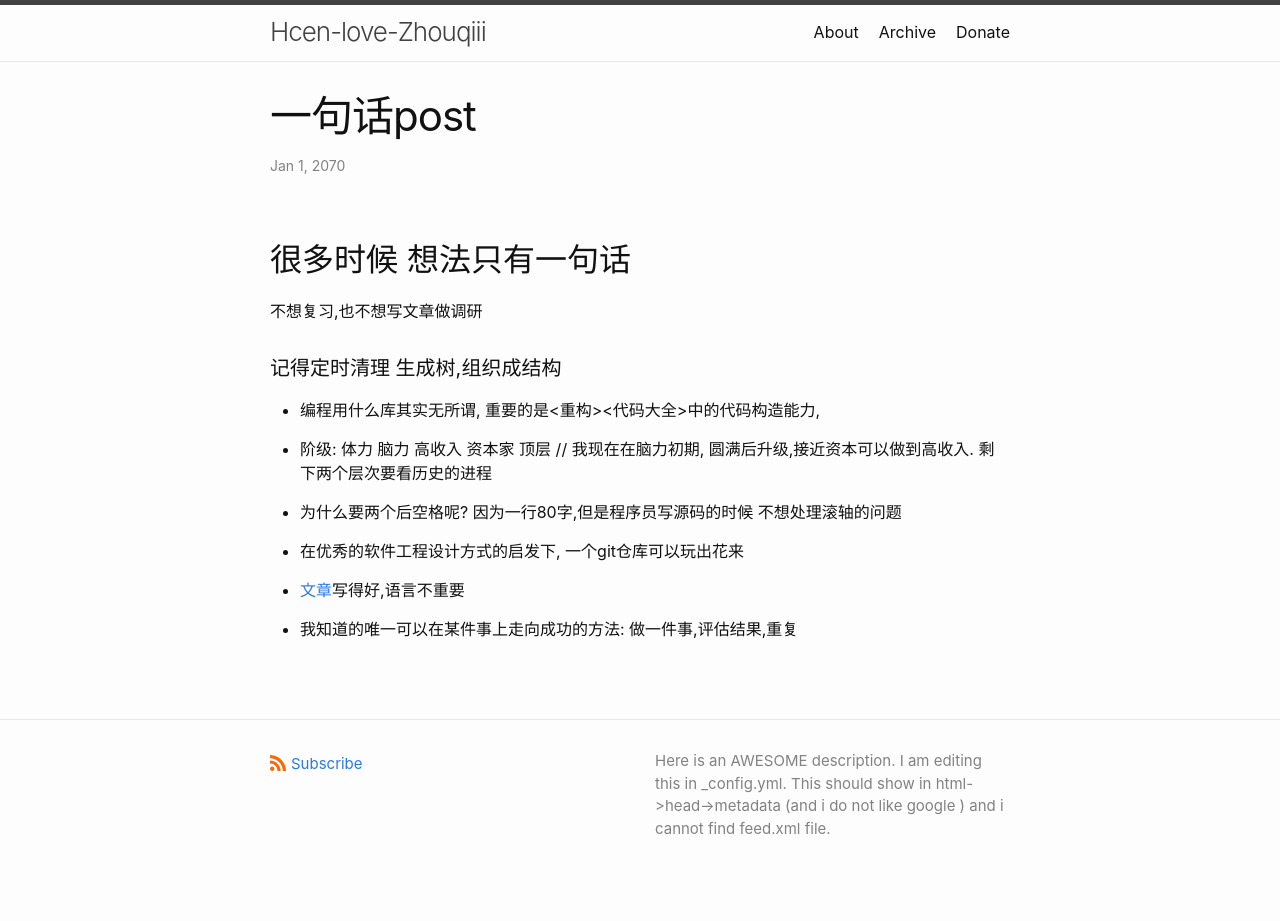
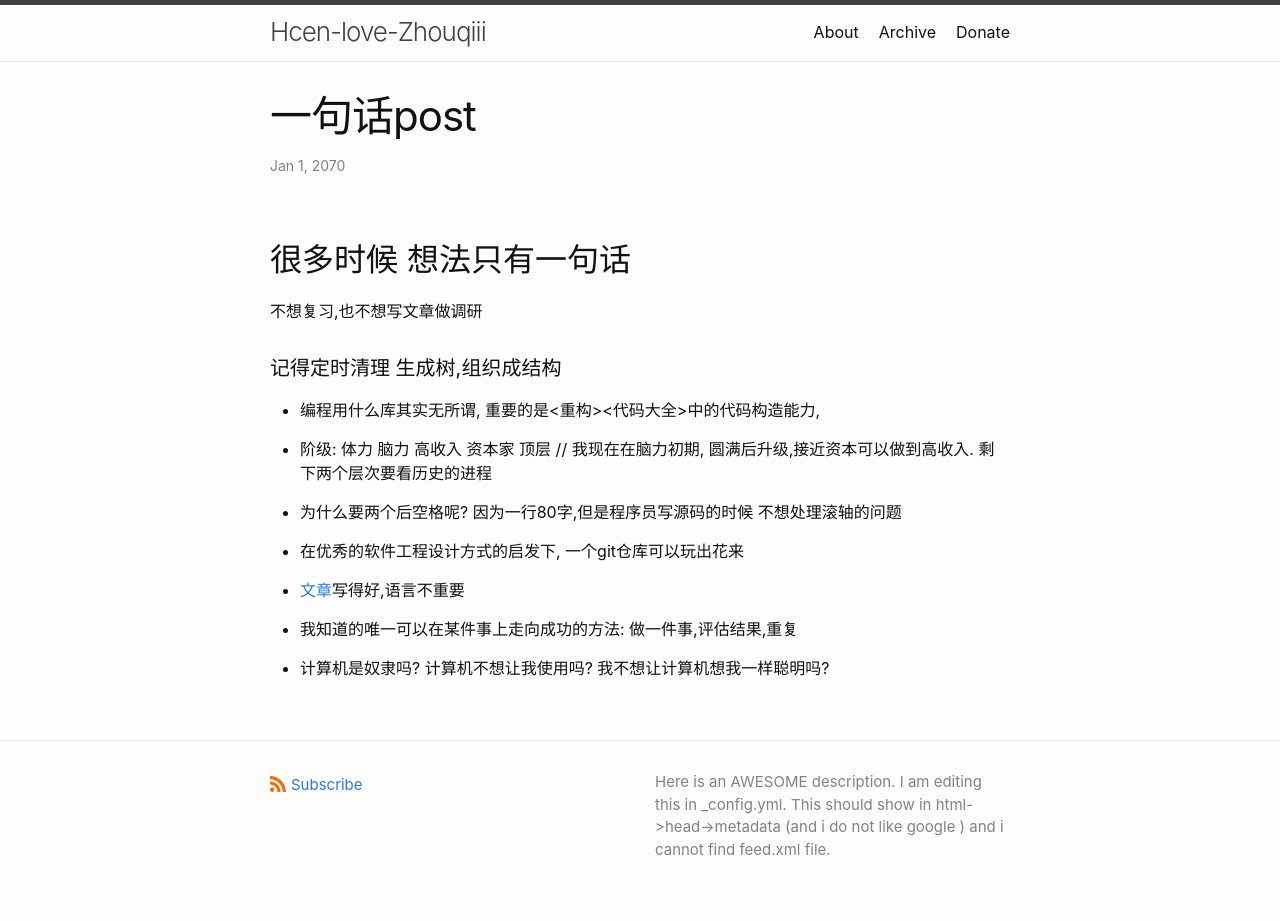
Before and after one commit to hcen1997/hcen1997.github.io, a Jekyll site: the page built from _posts/2070-01-01-一句话post.md, in a window 1280 px wide. Built offline with Jekyll 4.4.1, drawn with Linux system fonts in a browser that asks for light colours; comment, search, counter and statistics services are not loaded; before the commit the page ends 900 px from its top, so only the background shows below that.

Commit message:
add computer // i think this before, i have changed , i must change back

```diff
--- a/_posts/2070-01-01-一句话post.md
+++ b/_posts/2070-01-01-一句话post.md
@@ -22,3 +22,5 @@ layout: post
 [art-article]: https://www.hillelwayne.com/post/performance-matters/
 
 * 我知道的唯一可以在某件事上走向成功的方法: 做一件事,评估结果,重复
+
+* 计算机是奴隶吗? 计算机不想让我使用吗? 我不想让计算机想我一样聪明吗?
```
